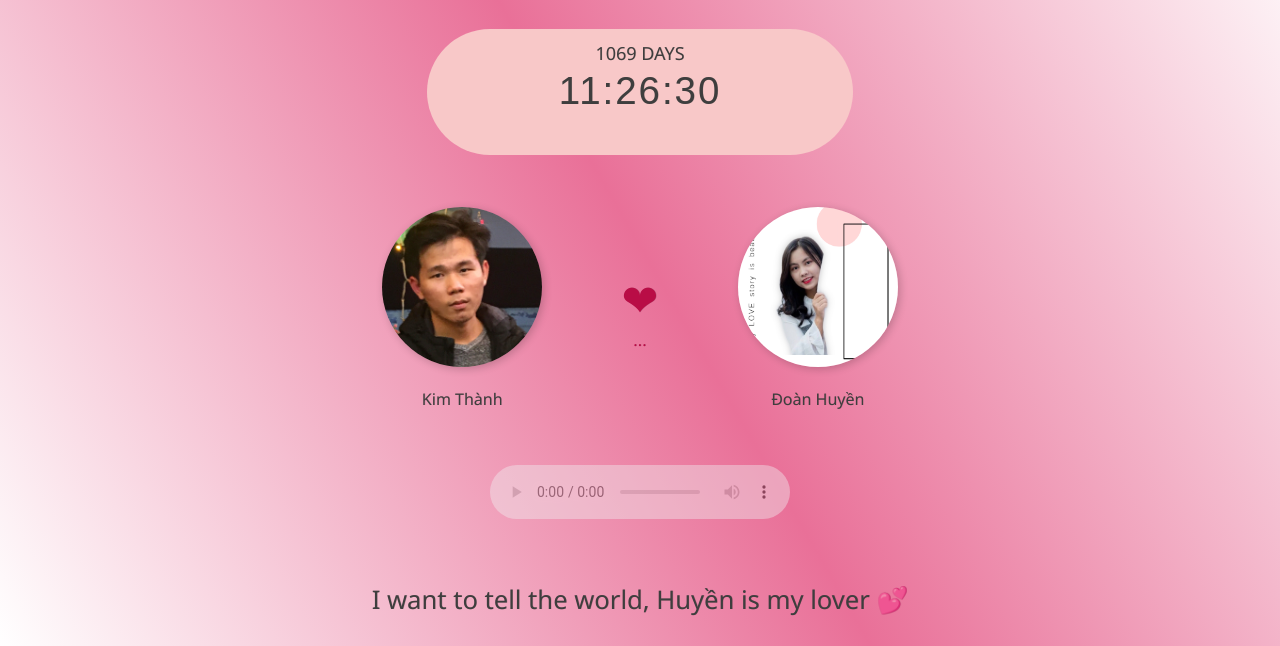
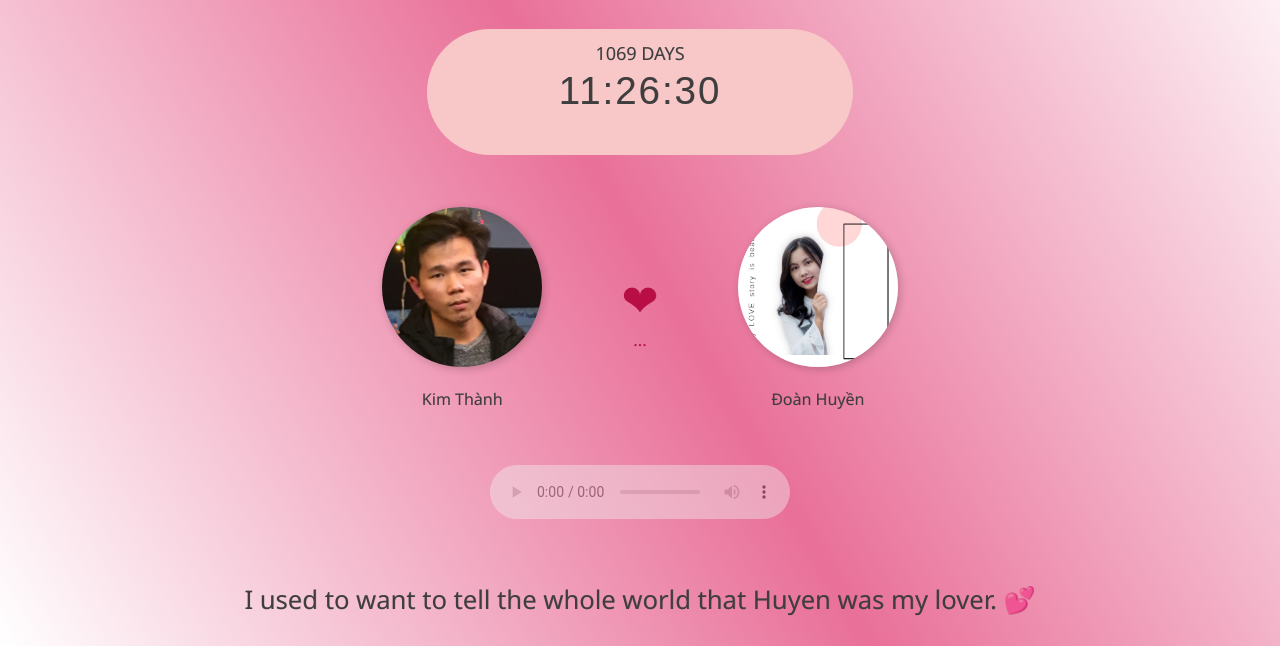
Before and after one commit to lekimthanh555/memory, a plain HTML site: page index.html in a window 1280 px wide. Shown: the part 154-800 px from the top of the page. Drawn offline with Linux system fonts and the light colour scheme.

Commit message:
Update index.html

```diff
--- a/index.html
+++ b/index.html
@@ -6,7 +6,7 @@
       <meta http-equiv="X-UA-Compatible" content="ie=edge">
       <link rel="stylesheet" href="style.css">
       <link rel="shortcut icon" type="image/png" href="img/favicon.png"/>
-      <title> I want to tell the world, Huyền is my lover  </title>
+      <title> I used to want to tell the whole world that Huyen was my lover.  </title>
 </head>
 <body>
      <div id="wrapper">
@@ -36,7 +36,7 @@
             <div id="music">
                   <audio loop autoplay controls>Your browser does not support the audio element.</audio>
             </div>
-            <footer> I want to tell the world, Huyền is my lover 💕</footer>
+            <footer> I used to want to tell the whole world that Huyen was my lover. 💕</footer>
       </div>
 
 <!--       <script src="app.js"></script> -->
```
